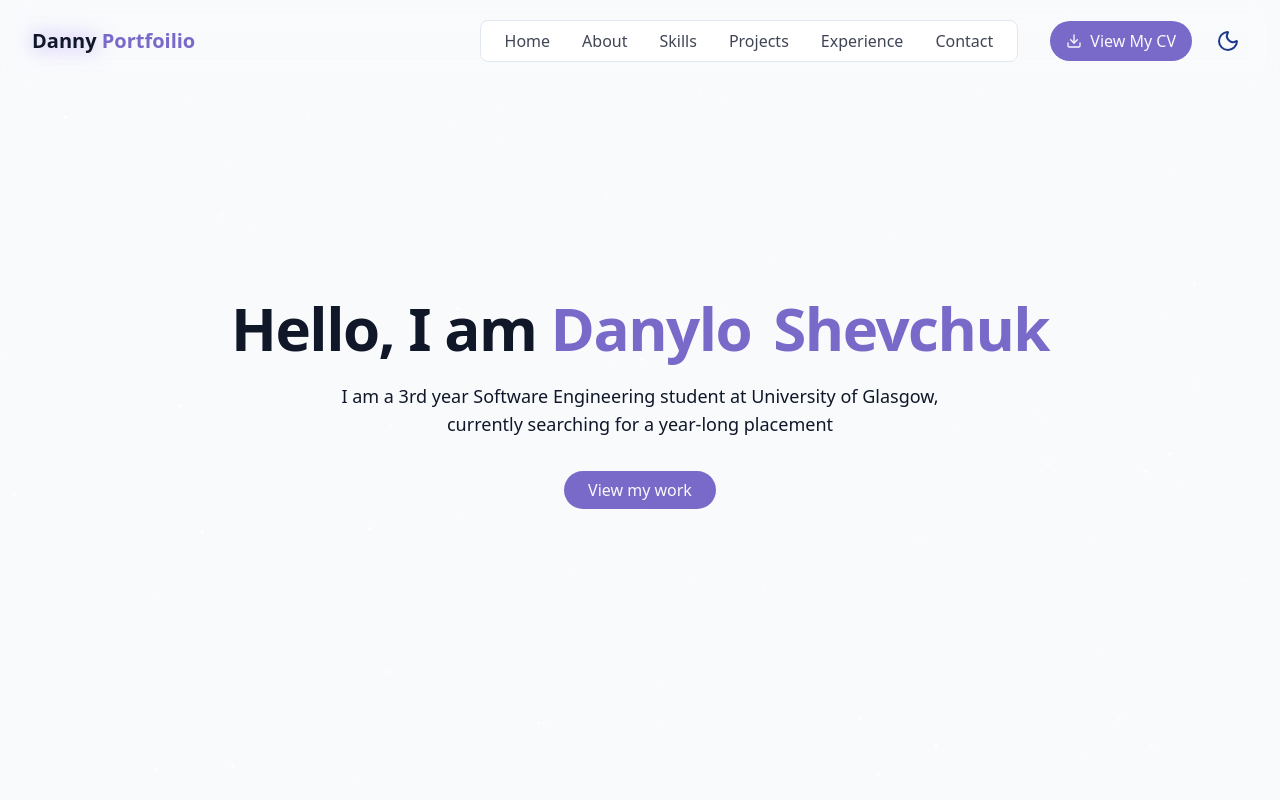
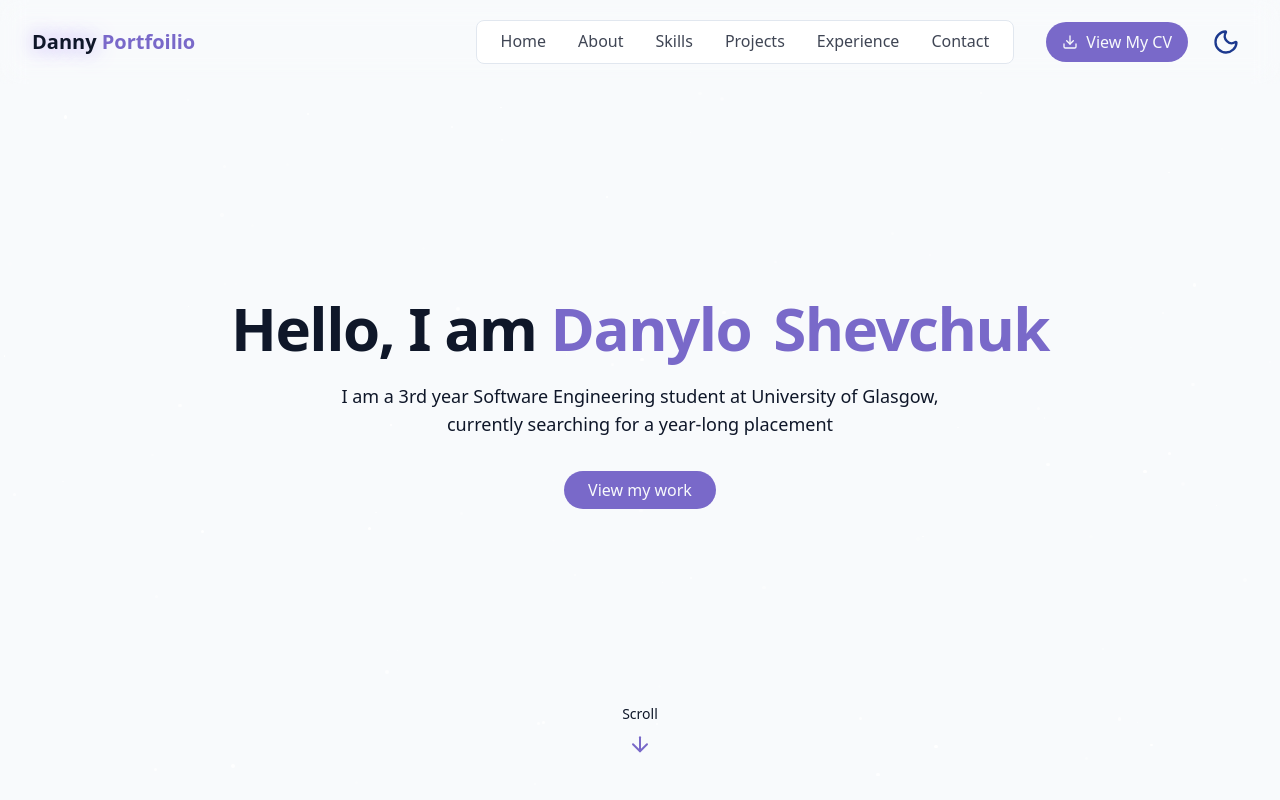
Before and after one commit to DannySommar/dannysommar.github.io, a React (Vite) app: page / in a window 1280 px wide. Shown: the top 800 px of the page. Built offline with nearby package versions, Linux system fonts and the light colour scheme.

Commit message:
added scroll hint, updated cv

```diff
--- a/src/components/HeroSection.jsx
+++ b/src/components/HeroSection.jsx
@@ -1,3 +1,4 @@
+import { ArrowBigDown, ArrowDown } from "lucide-react";
 
 
 export default function HeroSection () {
@@ -25,6 +26,12 @@ export default function HeroSection () {
                 </div>
 
             </div>
+
+
+            <div className="absolute bottom-8 flex flex-col items-center animate-bounce">
+                <span className="text-sm mb-2">Scroll</span>
+                <ArrowDown className="text-primary" />
+            </div>
         </section>
     )
 }
--- a/src/components/ThemeToggle.jsx
+++ b/src/components/ThemeToggle.jsx
@@ -37,6 +37,6 @@ export default function ThemeToggle() {
             "focus:outline-hidden"
         )}
         onClick={toggleTheme}>
-        {isDarkMode ? <Sun className="h-6 w-6 text-yellow-300"/> : <Moon className="h-6 w-6 text-blue-900"/>}
+        {isDarkMode ? <Sun className="h-7 w-7 text-yellow-300"/> : <Moon className="h-7 w-7 text-blue-900"/>}
     </button>
 }
--- a/src/index.css
+++ b/src/index.css
@@ -54,11 +54,11 @@
 
   /* Remove any existing scroll-behavior rules */
   html {
-    scroll-behavior: auto; /* Disable default smooth scrolling */
-    scroll-padding-top: 2rem; /* Keep padding for fixed headers */
+    scroll-behavior: auto;
+    scroll-padding-top: 2rem;
   }
 
-  /* Add this new utility class */
+  /* All this so that it scrolls correctly on mac */
   .smooth-scroll {
     scroll-behavior: smooth;
   }
--- a/src/lib/utils.js
+++ b/src/lib/utils.js
@@ -7,6 +7,7 @@ export const cn = (...inputs) => {
     return twMerge(clsx(inputs))
 }
 
+// I honestly don't care how thisworks.
 export function initSmoothScroll() {
   // Check if reduced motion is enabled
   const prefersReducedMotion = window.matchMedia('(prefers-reduced-motion: reduce)').matches;
```
Also changed, not shown: 1 other file (tests, documents, lock files or other folders).
